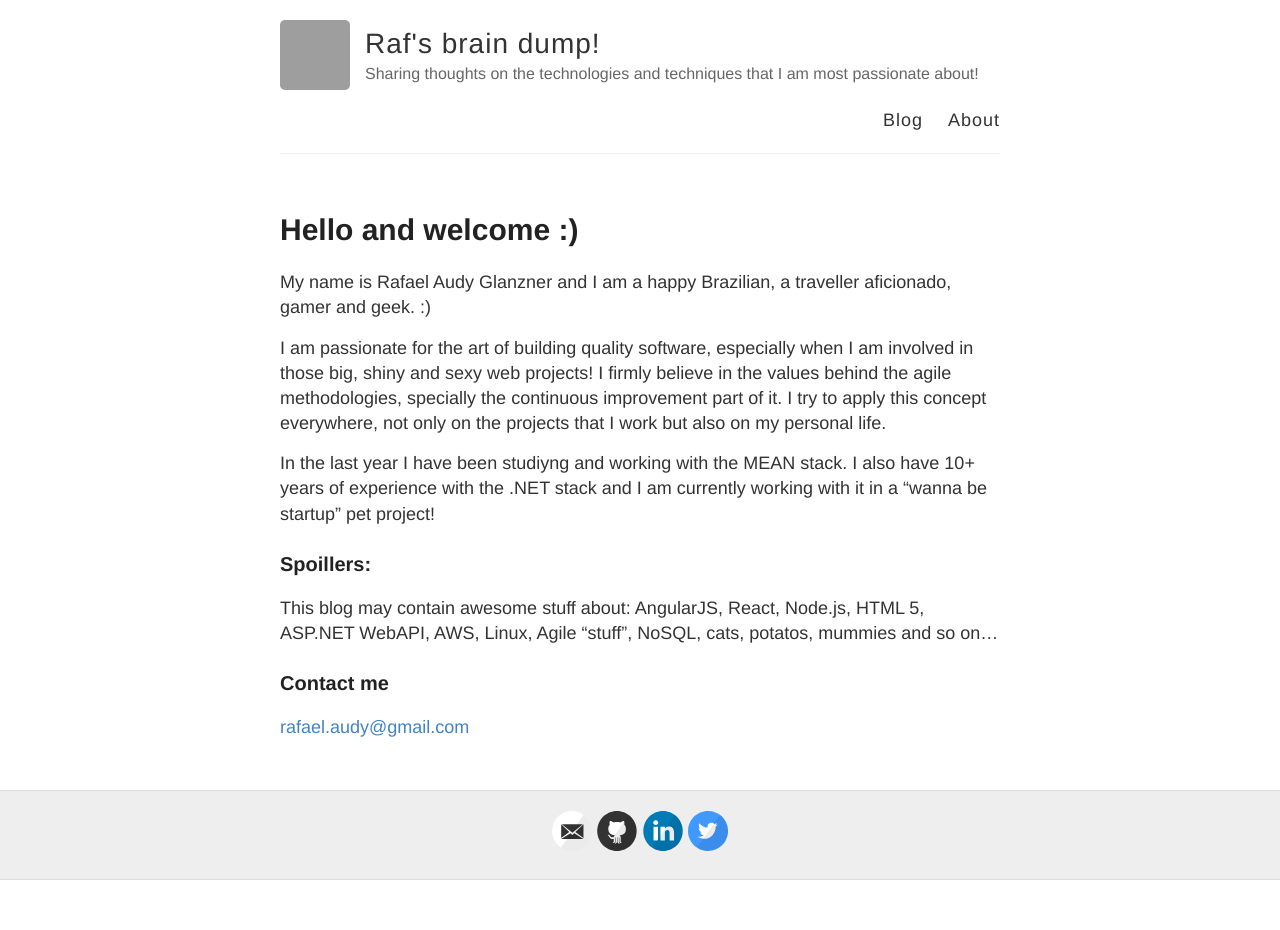
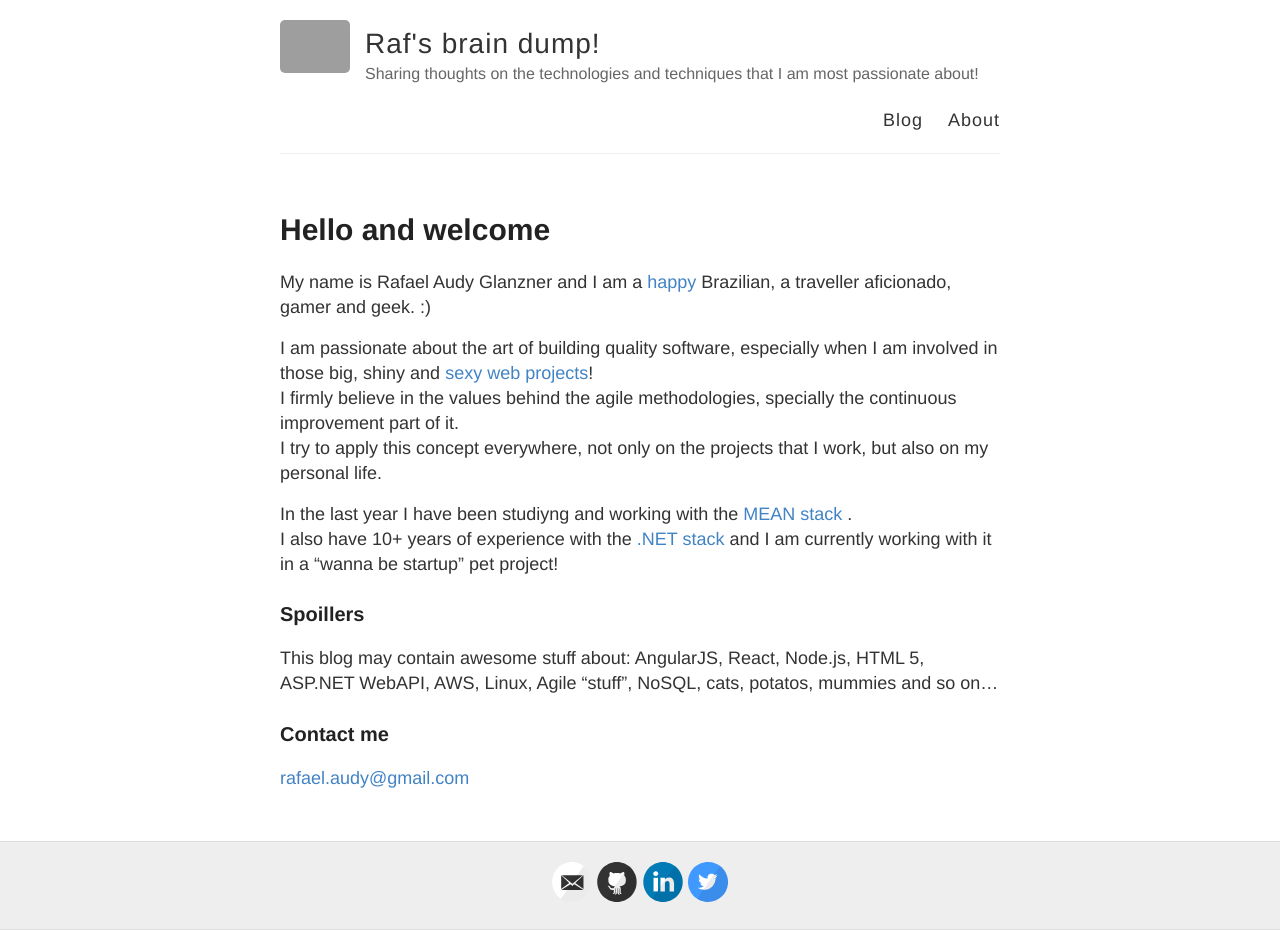
Before and after one commit to rafaelaudy/rafaelaudy.github.io, a Jekyll site: the page built from about.md, in a window 1280 px wide. Built offline with Jekyll 4.4.1, drawn with Linux system fonts in a browser that asks for light colours; Markdown is read by kramdown in place of the engine named in the settings; before the commit the page ends 900 px from its top, so only the background shows below that; grey boxes are pictures that could not be loaded.

Commit message:
Updating the about page

```diff
--- a/_config.yml
+++ b/_config.yml
@@ -9,7 +9,7 @@ name: Raf's brain dump!
 description: Sharing thoughts on the technologies and techniques that I am most passionate about!
 
 # URL of your avatar or profile pic (you could use your GitHub profile pic)
-avatar: https://avatars1.githubusercontent.com/u/1191082?v=3&s=460
+avatar: https://lh3.googleusercontent.com/-SxZdd-qFQKI/AAAAAAAAAAI/AAAAAAAAAcc/_6tU8zp6qig/s180-c-k-no/photo.jpg
 
 #
 # Flags below are optional
@@ -34,7 +34,7 @@ footer-links:
 
 # Enter your Disqus shortname (not your username) to enable commenting on posts
 # You can find your shortname on the Settings page of your Disqus account
-disqus:
+disqus: rafaelaudy
 
 # Enter your Google Analytics web tracking code (e.g. UA-2110908-2) to activate tracking
 google_analytics: UA-63830845-1
--- a/about.md
+++ b/about.md
@@ -1,21 +1,20 @@
 ---
 layout: page
-title: Hello and welcome :)
+title: Hello and welcome
 permalink: /about/
 ---
-My name is Rafael Audy Glanzner and I am a happy Brazilian, a traveller aficionado, gamer and geek. :)
+My name is Rafael Audy Glanzner and I am a <span class="featured">happy</span> Brazilian, a traveller aficionado, gamer and geek. :)
 
-I am passionate for the art of building quality software, especially when I am involved in those big, shiny and sexy web projects!
-I firmly believe in the values behind the agile methodologies, specially the continuous improvement part of it.
-I try to apply this concept everywhere, not only on the projects that I work but also on my personal life.
+I am passionate about the art of building quality software, especially when I am involved in those big, shiny and <span class="featured">sexy web projects</span>!  <br>
+I firmly believe in the values behind the agile methodologies, specially the continuous improvement part of it. <br>
+I try to apply this concept everywhere, not only on the projects that I work, but also on my personal life.
 
-In the last year I have been studiyng and working with the MEAN stack.
-I also have 10+ years of experience with the .NET stack and I am currently working with it in a "wanna be startup" pet project!
+In the last year I have been studiyng and working with the <span class="featured">MEAN stack</span> . <br>
+I also have 10+ years of experience with the <span class="featured">.NET stack</span>  and I am currently working with it in a "wanna be startup" pet project!
 
-### Spoillers:
+### Spoillers
 This blog may contain awesome stuff about:
 AngularJS, React, Node.js, HTML 5, ASP.NET WebAPI, AWS, Linux, Agile "stuff", NoSQL, cats, potatos, mummies and so on...
-
 
 ### Contact me
 
--- a/style.scss
+++ b/style.scss
@@ -12,6 +12,10 @@
 /**************/
 /* BASE RULES */
 /**************/
+
+.featured {
+  color: $blue;
+}
 
 html {
   font-size: 100%;
```
